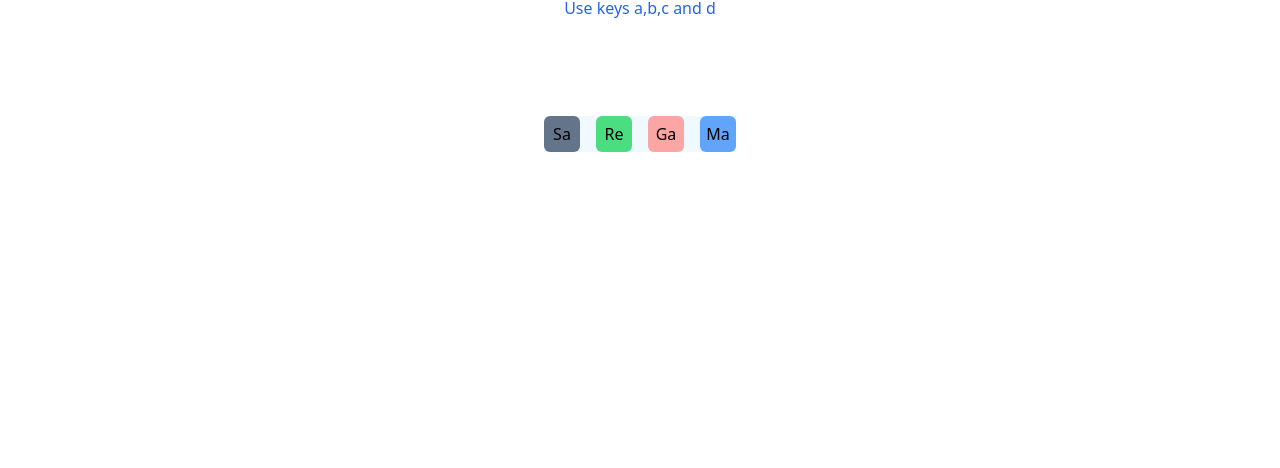
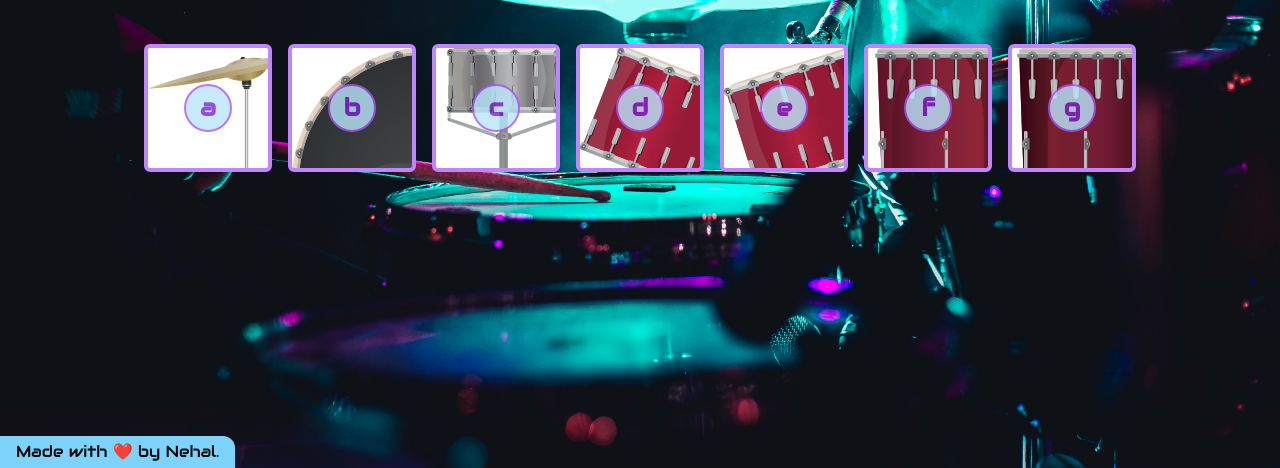
Before and after one commit to NehalSahu8055/30-Days-Vanilla-JS, a website: page index.html in a window 1280 px wide. Shown: the part 332-800 px from the top of the page. Drawn offline with nearby package versions, Linux system fonts and the light colour scheme.

Commit message:
version-1

```diff
--- a/index.html
+++ b/index.html
@@ -6,61 +6,126 @@
     <link rel="shortcut icon" href="js.svg" type="image/x-icon" />
     <title>Day 1 JS | Drum Kit Web App</title>
 
+    <!-- Google Fonts -->
+    <link rel="preconnect" href="https://fonts.gstatic.com/" crossorigin />
+    <link
+      rel="preload"
+      as="style"
+      onload="this.rel='stylesheet'"
+      href="https://fonts.googleapis.com/css2?family=Audiowide&display=swap"
+    />
+
     <!-- tailwind cdn -->
     <script src="https://cdn.tailwindcss.com"></script>
     <style>
       .playing {
         transition: all 1s linear;
-        border-color: skyblue !important;
+        border-color: blue !important;
         color: white;
       }
     </style>
   </head>
-  <body>
+  <body class="bg-[url('./images/bg.jpg')] bg-fixed bg-cover font-['Audiowide'] min-h-screen">
     <main class="flex flex-col justify-center items-center gap-24 min-h-screen">
       <div class="main_text flex flex-col justify-center items-center gap-4">
-        <p class="flex justify-center items-center font-semibold">
-            <img src="js.svg" width="35" height="35" alt="" />&nbsp;Day 1
-        </p>
-        <h1 class="text-4xl font-semibold text-blue-600">Drum Stick Web App</h1>
-        <p class="text-blue-600">Use keys a,b,c and d</p>
+        <button
+          class="flex justify-center items-center font-semibold absolute top-3 right-0 rounded-tl-2xl rounded-bl-2xl py-1 px-2 hover:pr-5 bg-sky-400 transition-all"
+        >
+          <img src="js.svg" width="35" height="35" alt="" />&nbsp;Day 1
+        </button>
+        <h1 class="text-4xl font-semibold text-purple-300 px-3 text-center">Drum Kit Web App</h1>
+        <p class="text-purple-200 px-4 text-center">Use keys a, b, c, d, e, f and g</p>
       </div>
 
-      <div
-        class="drum-container flex justify-center gap-4 items-center bg-sky-50"
-      >
+      <div class="drum-container flex justify-center gap-4 items-center flex-wrap">
         <button
           data-key="65"
-          class="key bg-slate-500 w-9 h-9 relative border-2 border-transparent hover:top-1 hover:border-red-100 rounded-md"
+          class="key text-purple-700 font-bold text-2xl bg-white bg-[url('./images/crash.png')] w-[8rem] h-[8rem] relative border-4 border-purple-400 hover:top-1 hover:border-red-100 rounded-md transition-all"
         >
-          Sa
+          <p
+            class="w-[3rem] h-[3rem] bg-sky-200 border-2 border-purple-500 mx-auto flex justify-center items-center rounded-full opacity-80"
+          >
+            a
+          </p>
         </button>
         <button
           data-key="66"
-          class="key bg-green-400 w-9 h-9 relative border-2 border-transparent hover:top-1 hover:border-red-100 rounded-md"
+          class="key text-purple-700 font-bold text-2xl bg-white bg-[url('./images/kick.png')] w-[8rem] h-[8rem] relative border-4 border-purple-400 hover:top-1 hover:border-red-100 rounded-md transition-all"
         >
-          Re
+          <p
+            class="w-[3rem] h-[3rem] bg-sky-200 border-2 border-purple-500 mx-auto flex justify-center items-center rounded-full opacity-80"
+          >
+            b
+          </p>
         </button>
         <button
           data-key="67"
-          class="key bg-red-300 w-9 h-9 relative border-2 border-transparent hover:top-1 hover:border-red-100 rounded-md"
+          class="key text-purple-700 font-bold text-2xl bg-white bg-[url('./images/snare.png')] w-[8rem] h-[8rem] relative border-4 border-purple-400 hover:top-1 hover:border-red-100 rounded-md"
         >
-          Ga
+          <p
+            class="w-[3rem] h-[3rem] bg-sky-200 border-2 border-purple-500 mx-auto flex justify-center items-center rounded-full opacity-80"
+          >
+            c
+          </p>
         </button>
         <button
           data-key="68"
-          class="key bg-blue-400 w-9 h-9 relative border-2 border-transparent hover:top-1 hover:border-red-100 rounded-md"
+          class="key text-purple-700 font-bold text-2xl bg-white bg-[url(./images/tom1.png)] w-[8rem] h-[8rem] relative border-4 border-purple-400 hover:top-1 hover:border-red-100 rounded-md"
         >
-          Ma
+          <p
+            class="w-[3rem] h-[3rem] bg-sky-200 border-2 border-purple-500 mx-auto flex justify-center items-center rounded-full opacity-80"
+          >
+            d
+          </p>
+        </button>
+        <button
+          data-key="69"
+          class="key text-purple-700 font-bold text-2xl bg-white bg-[url(./images/tom2.png)] w-[8rem] h-[8rem] relative border-4 border-purple-400 hover:top-1 hover:border-red-100 rounded-md transition-all"
+        >
+          <p
+            class="w-[3rem] h-[3rem] bg-sky-200 border-2 border-purple-500 mx-auto flex justify-center items-center rounded-full opacity-80"
+          >
+            e
+          </p>
+        </button>
+        <button
+          data-key="70"
+          class="key text-purple-700 font-bold text-2xl bg-white bg-[url(./images/tom3.png)] w-[8rem] h-[8rem] relative border-4 border-purple-400 hover:top-1 hover:border-red-100 rounded-md transition-all"
+        >
+          <p
+            class="w-[3rem] h-[3rem] bg-sky-200 border-2 border-purple-500 mx-auto flex justify-center items-center rounded-full opacity-80"
+          >
+            f
+          </p>
+        </button>
+        <button
+          data-key="71"
+          class="key text-purple-700 font-bold text-2xl bg-white bg-[url(./images/tom4.png)] w-[8rem] h-[8rem] relative border-4 border-purple-400 hover:top-1 hover:border-red-100 rounded-md transition-all"
+        >
+          <p
+            class="w-[3rem] h-[3rem] bg-sky-200 border-2 border-purple-500 mx-auto flex justify-center items-center rounded-full opacity-80"
+          >
+            g
+          </p>
         </button>
       </div>
       <div class="audio-container">
-        <audio data-key="65" src="/assets_audio_beep.mp3">Sa</audio>
-        <audio data-key="66" src="/assets_audio_beep.mp3">Re</audio>
-        <audio data-key="67" src="/assets_audio_beep.mp3">Ga</audio>
-        <audio data-key="68" src="/assets_audio_beep.mp3">Ma</audio>
+        <audio data-key="65" src="/drum_kit_web_app/sounds/crash.mp3">a</audio>
+        <audio data-key="66" src="/drum_kit_web_app/sounds/kick-bass.mp3">b</audio>
+        <audio data-key="67" src="/drum_kit_web_app/sounds/snare.mp3">c</audio>
+        <audio data-key="68" src="/drum_kit_web_app/sounds/tom-1.mp3">d</audio>
+        <audio data-key="69" src="/drum_kit_web_app/sounds/tom-1.mp3">e</audio>
+        <audio data-key="70" src="/drum_kit_web_app/sounds/tom-1.mp3">f</audio>
+        <audio data-key="71" src="/drum_kit_web_app/sounds/tom-1.mp3">g</audio>
       </div>
     </main>
+    <footer
+      class="text-black text-center fixed bottom-0 rounded-tr-xl font-semi-bold py-1 px-4 bg-sky-300"
+    >
+      Made with ❤️ by Nehal.
+    </footer>
+
+    <!-- script part JS -->
     <script>
       const keys = document.querySelectorAll(".key");
       keys.forEach((key) => {
@@ -74,7 +139,6 @@
           key = document.querySelector(`.key[data-key="${e.keyCode}"]`);
 
         if (!audio) return;
-        //   console.log(audio);
         audio.currentTime = 0;
         audio.play();
         key.classList.add("playing");
```
Also changed, not shown: README.md (added), images/bg.jpg (added), images/crash.png (added), images/kick.png (added), images/snare.png (added), images/tom1.png (added), images/tom2.png (added), images/tom3.png (added), images/tom4.png (added), 8 other files.
